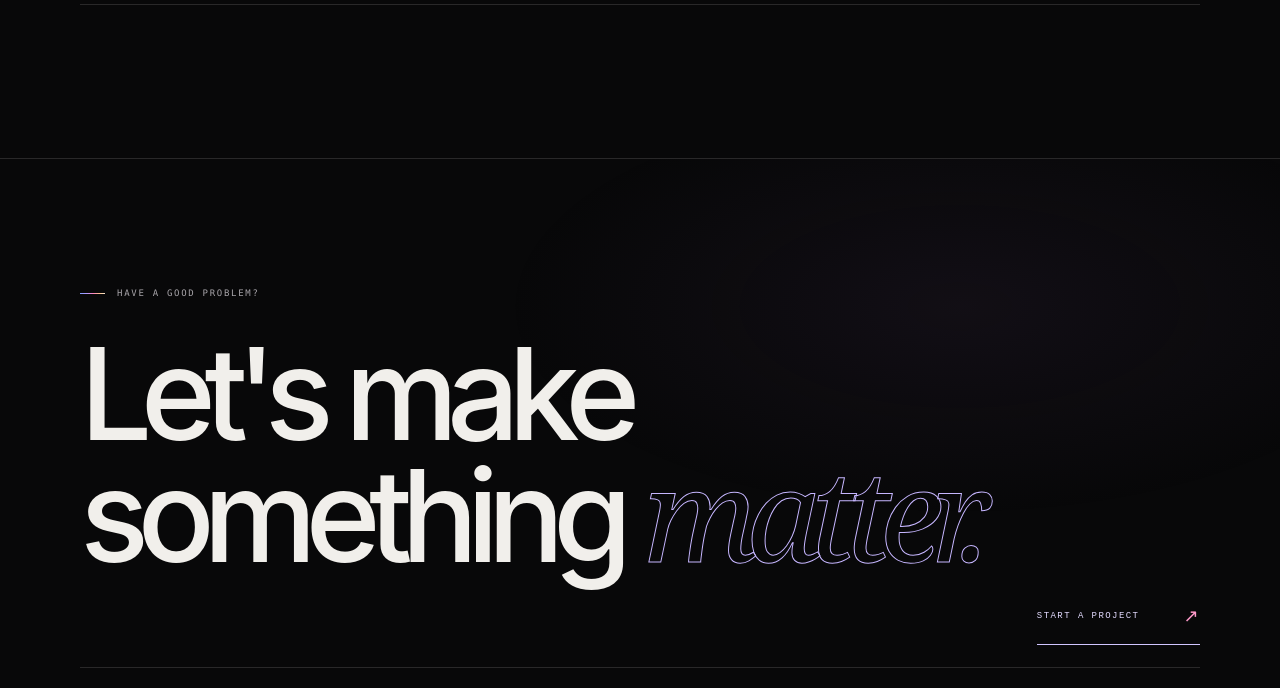
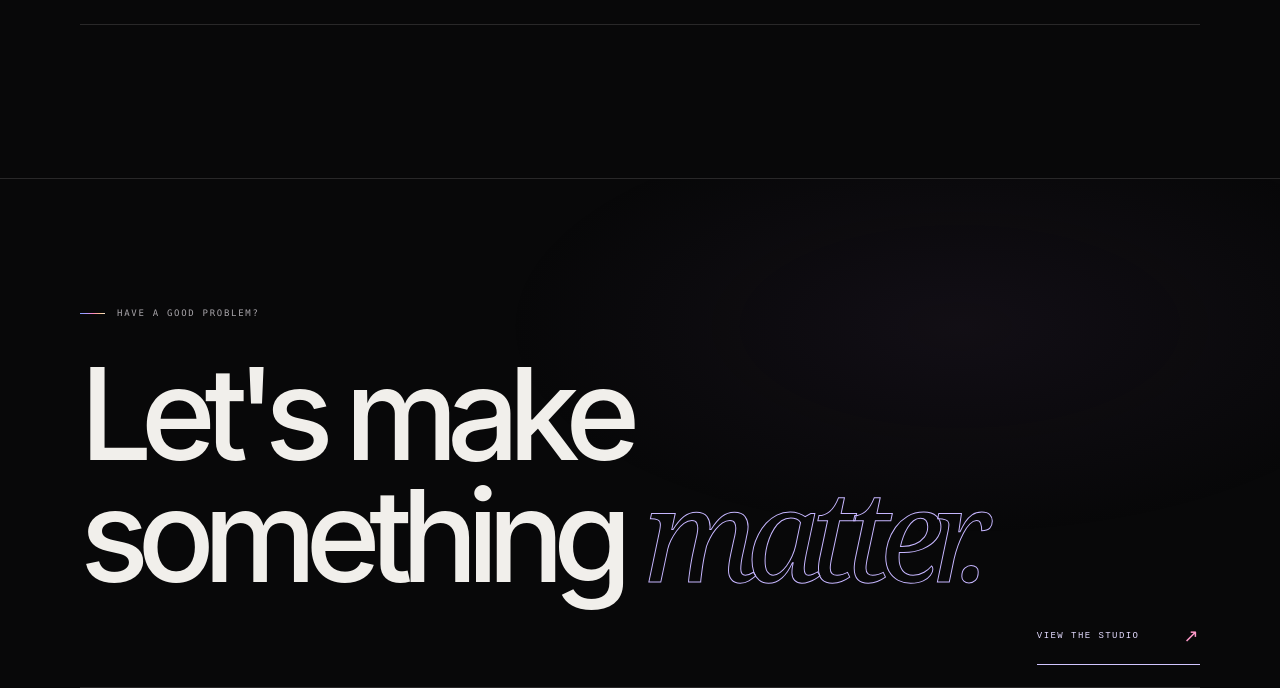
Before and after one commit to MREZA-MJDi/RM, a plain HTML site: page index.html in a window 1280 px wide. Shown: the part 3684-4372 px from the top of the page. Drawn offline with Linux system fonts and the light colour scheme.

Commit message:
Fix RM landing metadata and contact target

```diff
--- a/index.html
+++ b/index.html
@@ -3,13 +3,13 @@
 <head>
   <meta charset="utf-8">
   <meta name="viewport" content="width=device-width, initial-scale=1">
-  <meta name="theme-color" content="#080809">
+  <meta name="theme-color" content="#080809">\n  <link rel="icon" href="./assets/favicon.svg" type="image/svg+xml">
   <meta name="description" content="RM is an independent interactive engineering studio crafting expressive digital experiences, motion systems, and reusable components.">
   <title>RM® — Interactive Engineering</title>
   <link rel="stylesheet" href="./assets/rm.css">
   <script defer src="./assets/rm.js"></script>
 </head>
-<body class="rm-home">
+<body class="rm-home" id="top">
   <div class="scroll-progress" aria-hidden="true"><span></span></div>
   <div class="ambient ambient-a" aria-hidden="true"></div>
   <div class="ambient ambient-b" aria-hidden="true"></div>
@@ -98,7 +98,7 @@
     </section>
 
     <footer class="site-footer section-wrap" id="contact">
-      <div class="footer-top reveal"><p class="eyebrow"><span class="eyebrow-line"></span> HAVE A GOOD PROBLEM?</p><h2>Let's make<br>something <em>matter.</em></h2><a class="footer-cta" href="https://github.com/MREZA-MJDi/RM" target="_blank" rel="noreferrer">START A PROJECT <span>↗</span></a></div>
+      <div class="footer-top reveal"><p class="eyebrow"><span class="eyebrow-line"></span> HAVE A GOOD PROBLEM?</p><h2>Let's make<br>something <em>matter.</em></h2><a class="footer-cta" href="https://github.com/MREZA-MJDi" target="_blank" rel="noreferrer">VIEW THE STUDIO <span>↗</span></a></div>
       <div class="footer-bottom"><a class="brand" href="./"><span class="brand-mark">R<span>M</span></span><span class="brand-caption">INTERACTIVE ENGINEERING</span></a><span>INDEPENDENT BY DESIGN.</span><span>© RM STUDIO <span id="year">2026</span></span><a href="#top" class="back-top">BACK TO TOP ↑</a></div>
     </footer>
   </main>
```
